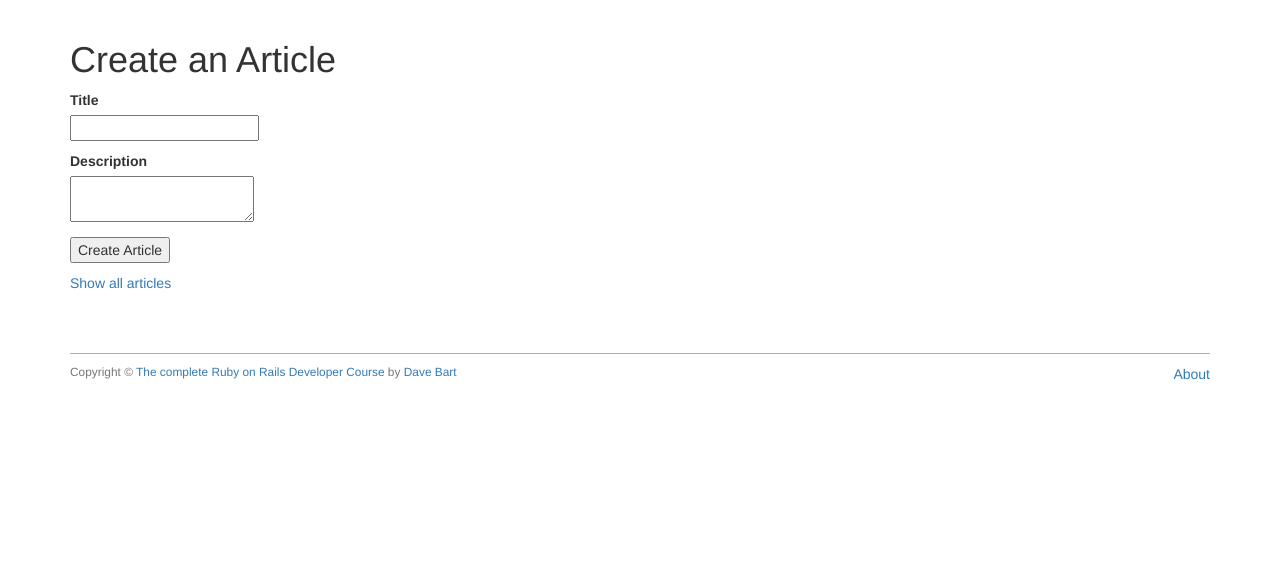
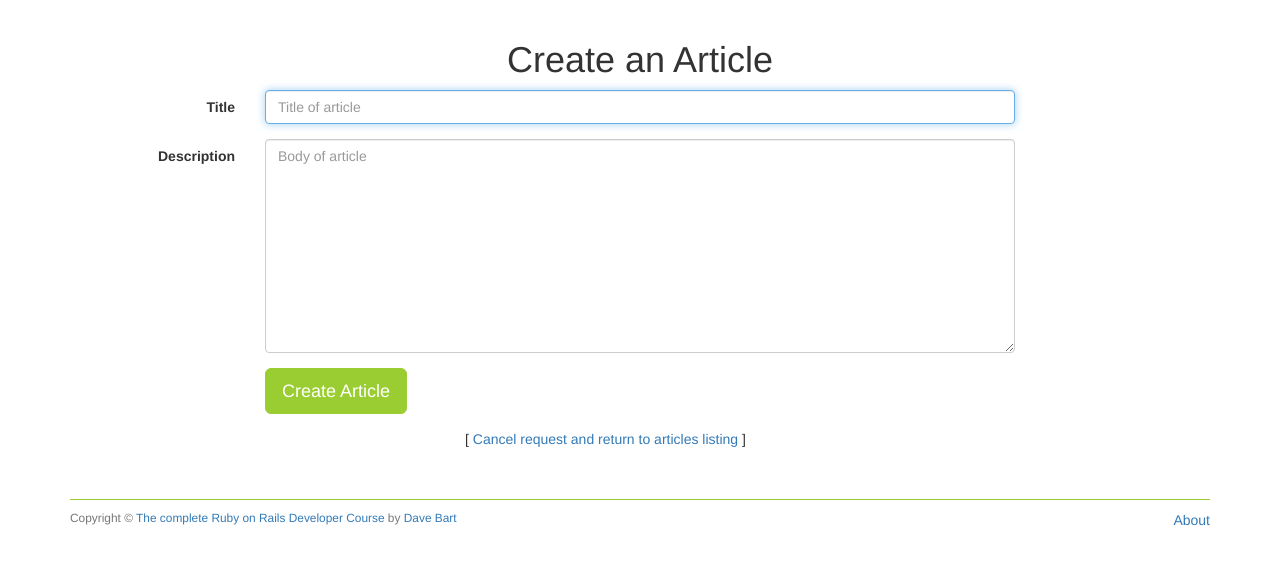
Before and after one commit to DavidBarth/myblog, a Rails app: page /articles/new in a window 1280 px wide. Shown: the part 52-617 px from the top of the page. Run offline with Rails 7, Linux system fonts and the light colour scheme; style sheets or scripts are compiled from the project's sources; some libraries are stand-ins or nearby versions.

Commit message:
style form _partial

```diff
--- a/app/views/articles/_form.html.erb
+++ b/app/views/articles/_form.html.erb
@@ -6,22 +6,37 @@
   <% end %>
 </ul>
 <% end %>
+<div class="row">
+  <div class="col-xs-12">
+    <%= form_for(@article, :html => {class: "form-horizontal", role: "form"}) do |f| %>
+      <div class="form-group">
+        <div class="control-label col-sm-2">
+          <%= f.label :title %>
+        </div>
+        <div class="col-sm-8">
+          <%= f.text_field :title, class: "form-control", placeholder: "Title of article", autofocus: true %>
+        </div>
+      </div>
 
-<%= form_for @article do |f| %>
 
-  <p>
-    <%= f.label :title %> </br>
-    <%= f.text_field :title %>
-  </p>
+      <div class="form-group">
+        <div class="control-label col-sm-2">
+          <%= f.label :description %>
+        </div>
+        <div class="col-sm-8">
+          <%= f.text_area :description, rows:10, class: "form-control", placeholder: "Body of article" %>
+        </div>
+      </div>
 
-  <p>
-    <%= f.label :description %> </br>
-    <%= f.text_area :description %>
-  </p>
+      <div class="form-group">
+        <div class="col-sm-offset-2 col-sm-10">
+          <%= f.submit class: "btn btn-primary btn-lg" %>
+        </div>
+      </div>
 
-  <p>
-    <%= f.submit %>
-  </p>
-<% end %>
-
-<p><%= link_to "Show all articles", articles_path %></p>
+    <% end %>
+    <div class="col-xs-4 col-xs-offset-4">
+       [ <%= link_to "Cancel request and return to articles listing", articles_path %> ]
+    </div>
+  </div>
+</div>
--- a/app/views/articles/edit.html.erb
+++ b/app/views/articles/edit.html.erb
@@ -1,3 +1,3 @@
-<h1>Edit existing article</h1>
+<h1 align="center">Edit existing article</h1>
 <!-- renders the form that is in the _from.html.erb file -->
 <%= render "form" %>
--- a/app/views/articles/new.html.erb
+++ b/app/views/articles/new.html.erb
@@ -1,3 +1,3 @@
-<h1>Create an Article</h1>
+<h1 align="center">Create an Article</h1>
 <!-- renders the form that is in the _from.html.erb file -->
 <%= render "form" %>
```
Also changed, not shown: db/development.sqlite3, 8 other files.
